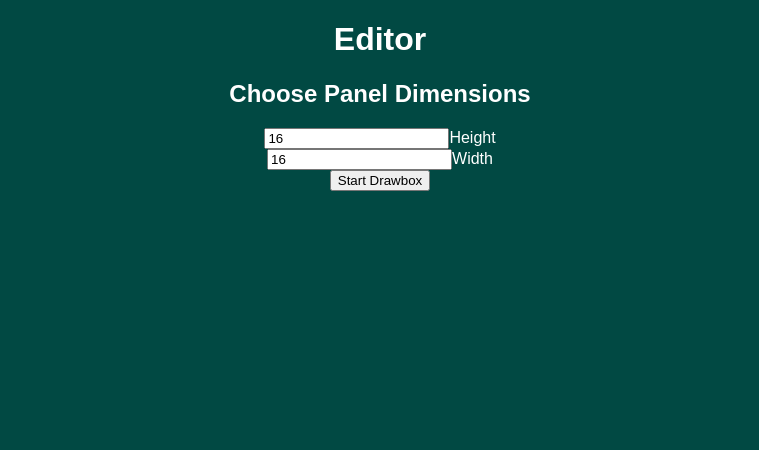
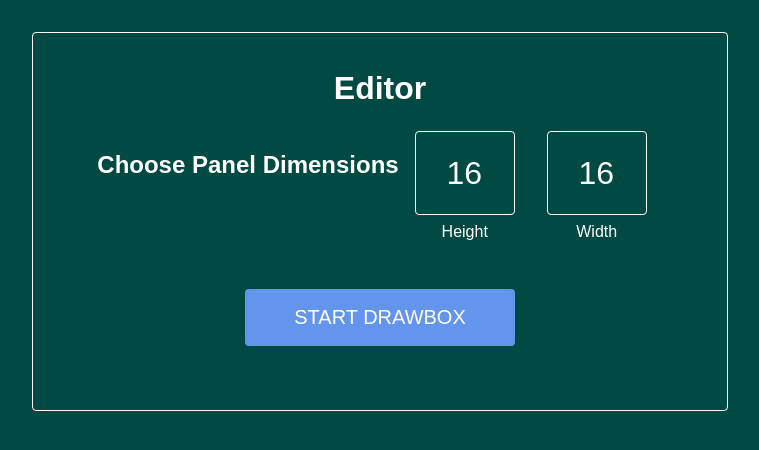
Before and after one commit to TheCyberFlash/stjag-j-toolbox, a React (Create React App) app in the folder desktop-pixel/: page / in a window 1280 px wide. Shown: the top 450 px of the page, without its empty margins (260-1019 px from the left). Built offline with nearby package versions, Linux system fonts and the light colour scheme.

Commit message:
Update index.css

```diff
--- a/desktop-pixel/src/index.css
+++ b/desktop-pixel/src/index.css
@@ -13,3 +13,98 @@ body {
   text-align: center;
   min-width: fit-content;
 }
+
+#drawbox {
+  display: flex;
+  flex-direction: column;
+  align-items: center;
+}
+
+#pixels {
+  margin-bottom: 2rem;
+}
+
+#editor {
+  border: 1px solid white;
+  border-radius: 0.25rem;
+  padding: 1rem 4rem 2rem 4rem;
+  margin-top: 2rem;
+
+  display: flex;
+  flex-direction: column;
+  align-items: center;
+
+  h1 {
+    margin-bottom: 1.5rem;
+  }
+
+  h2 {
+    margin-bottom: 1rem;
+  }
+
+  #options {
+    display: flex;
+    margin-bottom: 3rem;
+    justify-content: center;
+
+    .option {
+      display: flex;
+      flex-direction: column;
+    }
+
+    input {
+      height: 5rem;
+      width: 5rem;
+      font-size: 2rem;
+      text-align: center;
+      background-color: rgb(1, 73, 67);
+      color: white;
+      border: 1px solid white;
+      border-radius: 0.25rem;
+      margin: 0 1rem 0.5rem 1rem;
+      padding-left: 1rem;
+
+      &:focus {
+        outline: none;
+        border-color:aqua;
+        box-shadow: 0 0 0.5rem aqua;
+      }
+    }
+  }
+
+  .button {
+    font-size: 1.25rem;
+    background-color: cornflowerblue;
+    color: white;
+    padding: 1rem 3rem;
+    border-radius: 0.25rem;
+    text-transform: uppercase;
+    border: 1px solid transparent;
+    transition: background-color 0.2s ease-in-out;
+    margin-bottom: 2rem;
+
+    &:hover {
+      background-color: transparent;
+      border-color: cornflowerblue;
+      cursor: pointer;
+    }
+  }
+
+  .circle-picker {
+    margin-bottom: 1.5rem !important;
+  }
+}
+
+.pixel {
+  width: 1.5rem;
+  height: 1.5rem;
+
+  &:hover {
+    cursor: pointer;
+  }
+}
+
+.row {
+  display: flex;
+  width: fit-content;
+}
```
